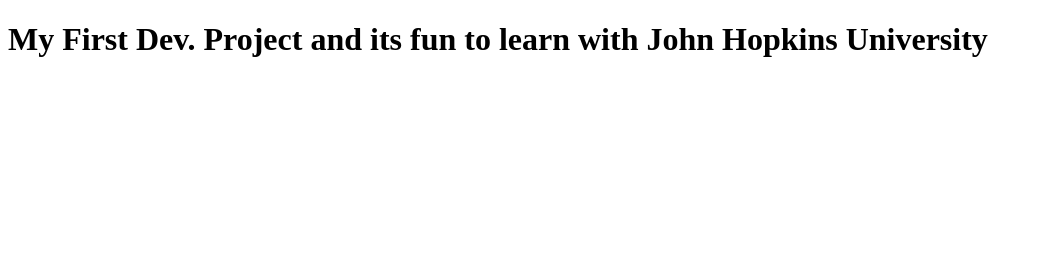
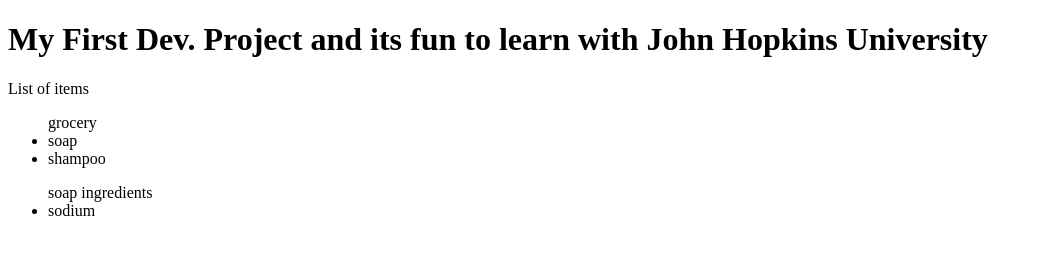
Before and after one commit to AtifYounis/Developer-Atif, a plain HTML site: page site/index.html in a window 1280 px wide. Shown: the whole page, without its empty margins (0-1042 px from the left). Drawn offline with Linux system fonts and the light colour scheme.

Commit message:
modification

```diff
--- a/site/index.html
+++ b/site/index.html
@@ -5,5 +5,10 @@
 </head>
 <body>
 <h1>My First Dev. Project and its fun to learn with John Hopkins University</h1>
-</body>
+<div>List of items</div>
+<ul>grocery<li>soap</li>
+<li>shampoo</li></ul>
+<ul>soap ingredients
+<li>sodium</li>
+</ul></body>
 </html>
```
